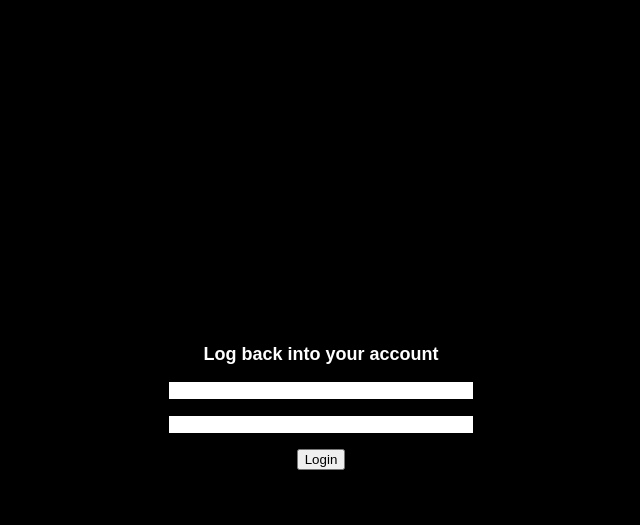
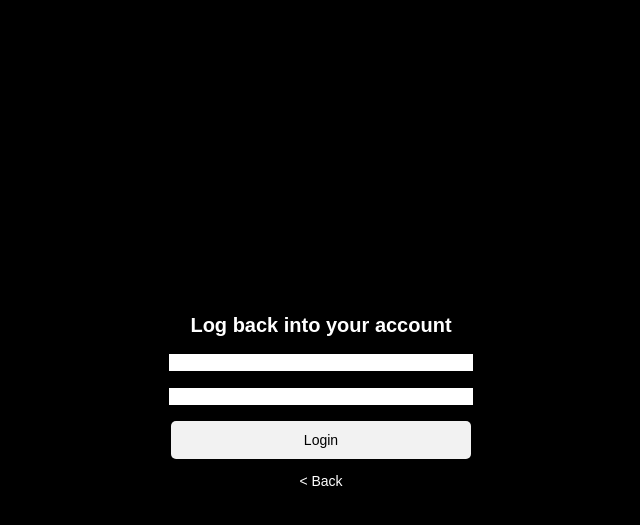
Before and after one commit to susanto-tm/WebApp, a Django app: template templates/WebApp/login.html in a window 1280 px wide. Shown: the top 525 px of the page, without its empty margins (319-959 px from the left). Run offline with Django 3.2, Linux system fonts and the light colour scheme; the template is opened without the code that fills it: most values are stand-ins (such as "Sample title", 1, 10 or a date in 2020); form fields are guessed from the names that the template uses; some libraries are stand-ins or nearby versions.

Commit message:
Finished the Login Page and added login into the menu of the index.html

```diff
--- a/WebApp/static/WebApp/css/login.css
+++ b/WebApp/static/WebApp/css/login.css
@@ -29,10 +29,10 @@ input, textarea, [contenteditable] {
     display: flex;
     justify-content: center;
 }
-
 .loginHeader {
     font-family: "Arial", sans-serif;
-    font-size: 18px;
+    font-weight: bold;
+    font-size: 20px;
     color: #FFFFFF;
 }
 .formFields {
@@ -51,7 +51,6 @@ input, textarea, [contenteditable] {
     font-size: 16px;
     padding: 10px 0;
 }
-
 .borderAnimateForm {
     border-bottom: #FFFFFF solid 2px;
     -webkit-transition: border-bottom-color 200ms ease-in-out;
@@ -59,6 +58,32 @@ input, textarea, [contenteditable] {
     -ms-transition: border-bottom-color 200ms ease-in-out;
     -o-transition: border-bottom-color 200ms ease-in-out;
     transition: border-bottom-color 200ms ease-in-out;
+}
+.submitButton {
+    border-radius: 5px;
+    width: 300px;
+    height: 38px;
+    background-color: #f2f2f2;
+    border: transparent solid;
+    font-family: 'Arial', sans-serif;
+    font-size: 14px;
+    cursor: pointer;
+}
+.submitButton:hover {
+    background-color: #FFFFFF;
+    -webkit-transition: background-color 200ms ease-in-out;
+    -moz-transition: background-color 200ms ease-in-out;
+    -ms-transition: background-color 200ms ease-in-out;
+    -o-transition: background-color 200ms ease-in-out;
+    transition: background-color 200ms ease-in-out;
+}
+.back {
+    font-family: 'Arial', sans-serif;
+    font-size: 14px;
+}
+.back a {
+    text-decoration: none;
+    color: #FFFFFF;
 }
 .clearfix::before {
     content: " ";
--- a/templates/WebApp/index.html
+++ b/templates/WebApp/index.html
@@ -19,6 +19,8 @@
                 <a href="#" class="items">About</a>
                 <a href="#" class="items">Ask Question</a>
                 <a href="#" class="items">Contact Us</a>
+                <a href="{% url 'login' %}" class="items">Login</a>
+                <a href="#" class="items">Sign Up</a>
             </div>
         </nav>
     </header>
--- a/templates/WebApp/login.html
+++ b/templates/WebApp/login.html
@@ -19,7 +19,8 @@
                 <p class="required">
                     {{ form.password|add_class:"form-control"|attr:"placeholder:Password" }}
                 </p>
-                <button type="submit">Login</button>
+                <button type="submit" class="submitButton">Login</button>
+                <p class="back"><a href="{% url 'home' %}">&lt Back</a></p>
             </form>
         </div>
     </div>
```
Also changed, not shown: db.sqlite3.
